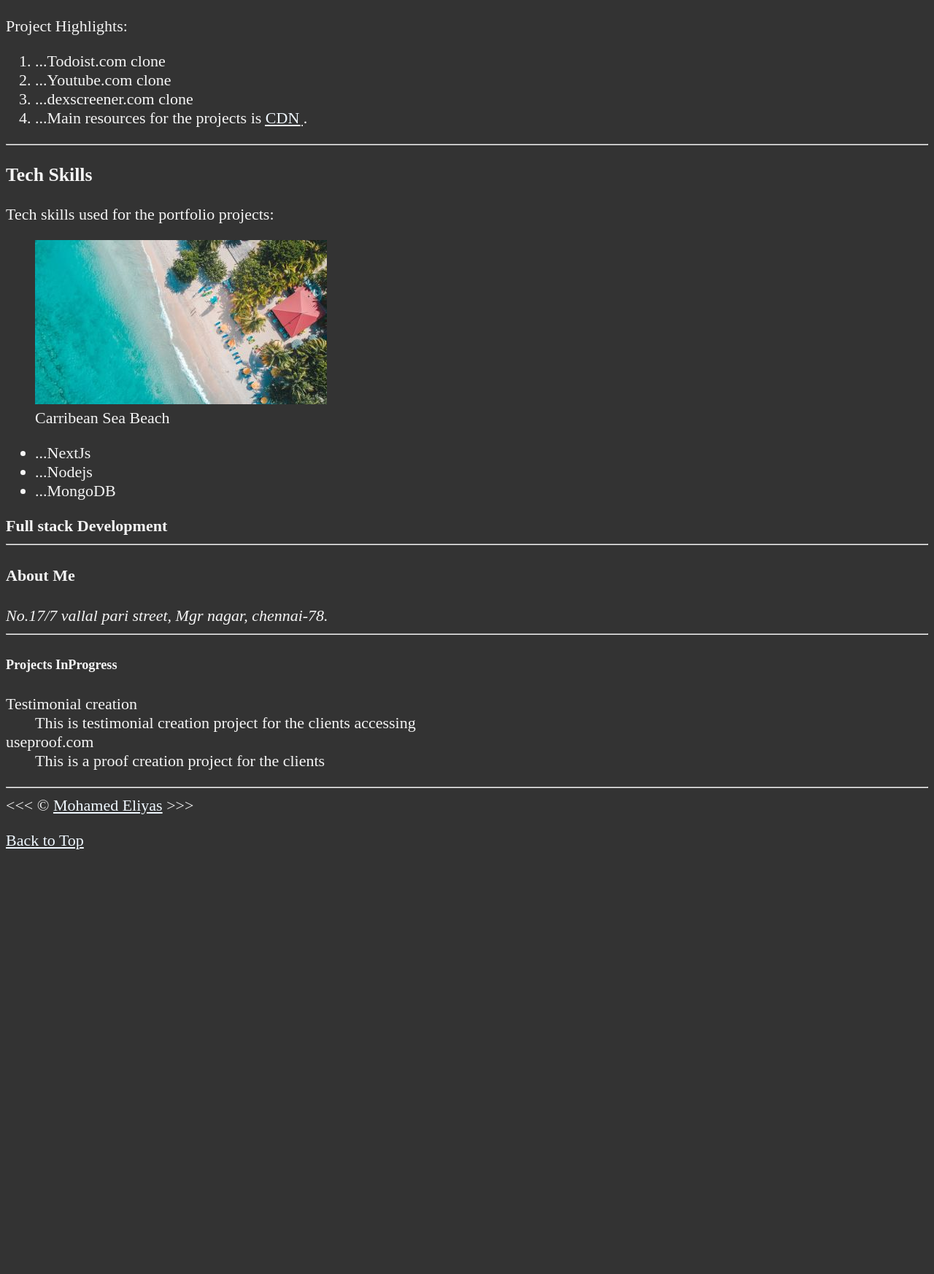
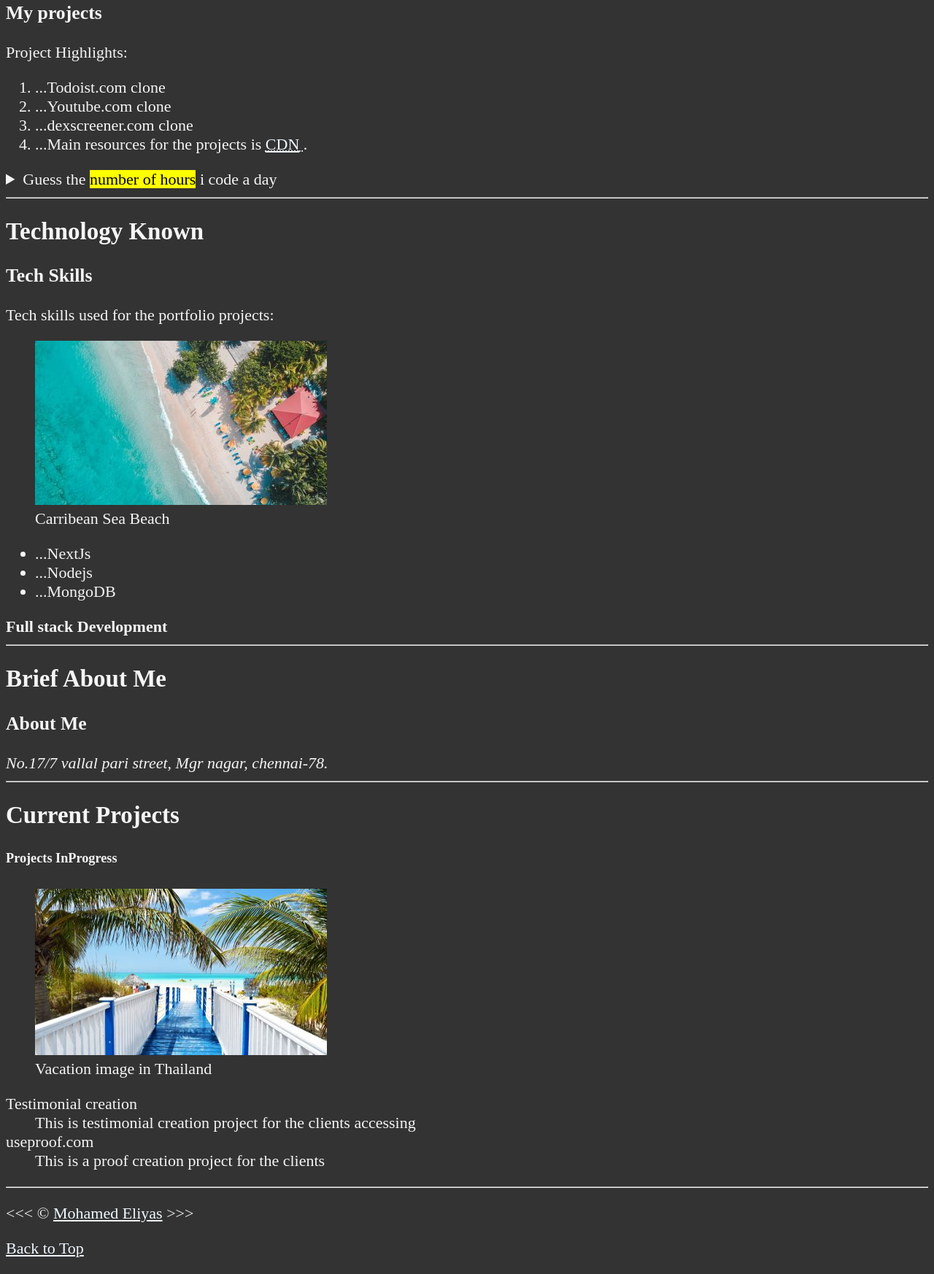
Before and after one commit to eliyasmd50/html_learning, a plain HTML site: page index.html in a window 1280 px wide. Shown: the part 889-2635 px from the top of the page at 73% size. Before the commit the page ends 2076 px from the top, so only its background shows below. Drawn offline with Linux system fonts and the light colour scheme.

Commit message:
semantic tags

```diff
--- a/index.html
+++ b/index.html
@@ -12,9 +12,9 @@
 </head>
 
 <body>
+    <header>
         <h1>My Potfolio Website</h1>
-    <hr>
-    <nav>
+        <nav aria-label="primary-navigation">
             <ul>
                 <li><a href="#my-projects">My Projects</a></li>
                 <li><a href="#tech-skills">Skills</a></li>
@@ -23,19 +23,27 @@
                 <li><a href="#">Hire Me</a></li>
             </ul>
         </nav>
+    </header>
+
 
     <hr>
-    <section id="my-projects">
+    <main>
+        <article id="my-projects">
             <h2>Portfolio website</h2>
             <p>This is a new <em>portfolio website</em></p>
-        <img src="img/html_logo_300x300.png" alt="HTML 5 LOGO" title="I am Learning HTML 5" width="300" height="300">
+            <section>
+                <h3>HTML5 Learning</h3>
+                <img src="img/html_logo_300x300.png" alt="HTML 5 LOGO" title="I am Learning HTML 5" width="300"
+                    height="300">
                 <figure>
                     <figcaption>This is a sample HTML code</figcaption>
                     <p>
                         <code>&lt;h1&gt;Hello world&lt;h1&gt;</code>
                     </p>
                 </figure>
+            </section>
 
+            <section>
                 <h3>My projects</h3>
                 <p> Project Highlights: </p>
 
@@ -49,15 +57,26 @@
                         </abbr>.
                     </li>
                 </ol>
+                <aside>
+                    <details>
+                        <summary>Guess the <mark> number of hours</mark> i code a day</summary>
+                        <p>I start at <time datetime="08:00">8 am</time> and I write code for <time datetime="PT3H">3
+                                hours</time> for every morning</p>
+                    </details>
+                </aside>
             </section>
+        </article>
         <hr>
 
-    <section id="tech-skills">
+        <article id="tech-skills">
+            <h2>Technology Known</h2>
+            <section>
                 <h3>Tech Skills</h3>
                 <p>Tech skills used for the portfolio projects:</p>
 
                 <figure>
-            <img src="img/caribbean.jpg" alt="Caribbean Image" width="400" height="225" title="This is carribian sea" loading="lazy">
+                    <img src="img/caribbean.jpg" alt="Caribbean Image" width="400" height="225"
+                        title="This is carribian sea" loading="lazy">
                     <figcaption>Carribean Sea Beach</figcaption>
                 </figure>
 
@@ -68,19 +87,32 @@
                 </ul>
                 <strong>Full stack Development</strong>
             </section>
+        </article>
 
         <hr>
-<section id="about-me">
-        <h4>About Me</h4>
+        <article id="about-me">
+            <h2>Brief About Me</h2>
+            <section>
+                <h3>About Me</h3>
                 <address>
                     No.17/7 vallal pari street,
                     Mgr nagar,
                     chennai-78.
                 </address>
             </section>
+        </article>
         <hr>
-<section id="inprogress-projects">
+
+        <article id="inprogress-projects">
+            <h2>Current Projects</h2>
+            <section>
                 <h5>Projects InProgress</h5>
+                <figure>
+                    <img src="img/vacation.jpg" alt="Vacation image" title="Thailand Beach" width="400" height="228"
+                        loading="lazy">
+                    <figcaption>Vacation image in Thailand</figcaption>
+                </figure>
+
                 <dl>
                     <dt>Testimonial creation</dt>
                     <dd>This is testimonial creation project for the clients accessing</dd>
@@ -89,11 +121,18 @@
                     <dd>This is a proof creation project for the clients</dd>
                 </dl>
             </section>
+        </article>
+    </main>
+
     <hr>
+    <footer>
+        <p>
             &lt;&lt;&lt; &copy; <a href="about.html" target="_blank">Mohamed Eliyas</a> &gt;&gt;&gt;
+        </p>
         <p>
             <a href="#">Back to Top</a>
         </p>
+    </footer>
 </body>
 
 </html>
```
Lines whose indentation alone changed are shown as unchanged.
